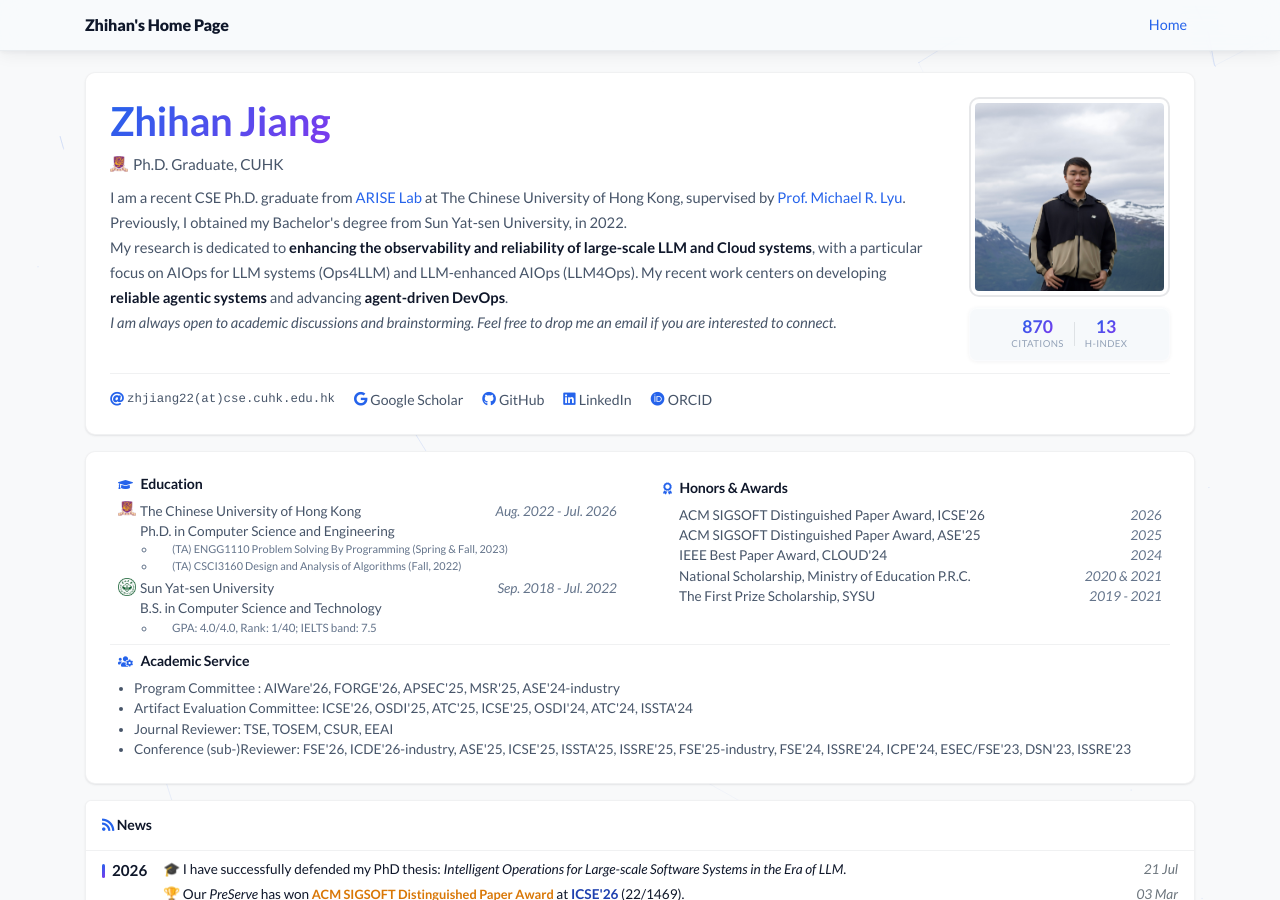
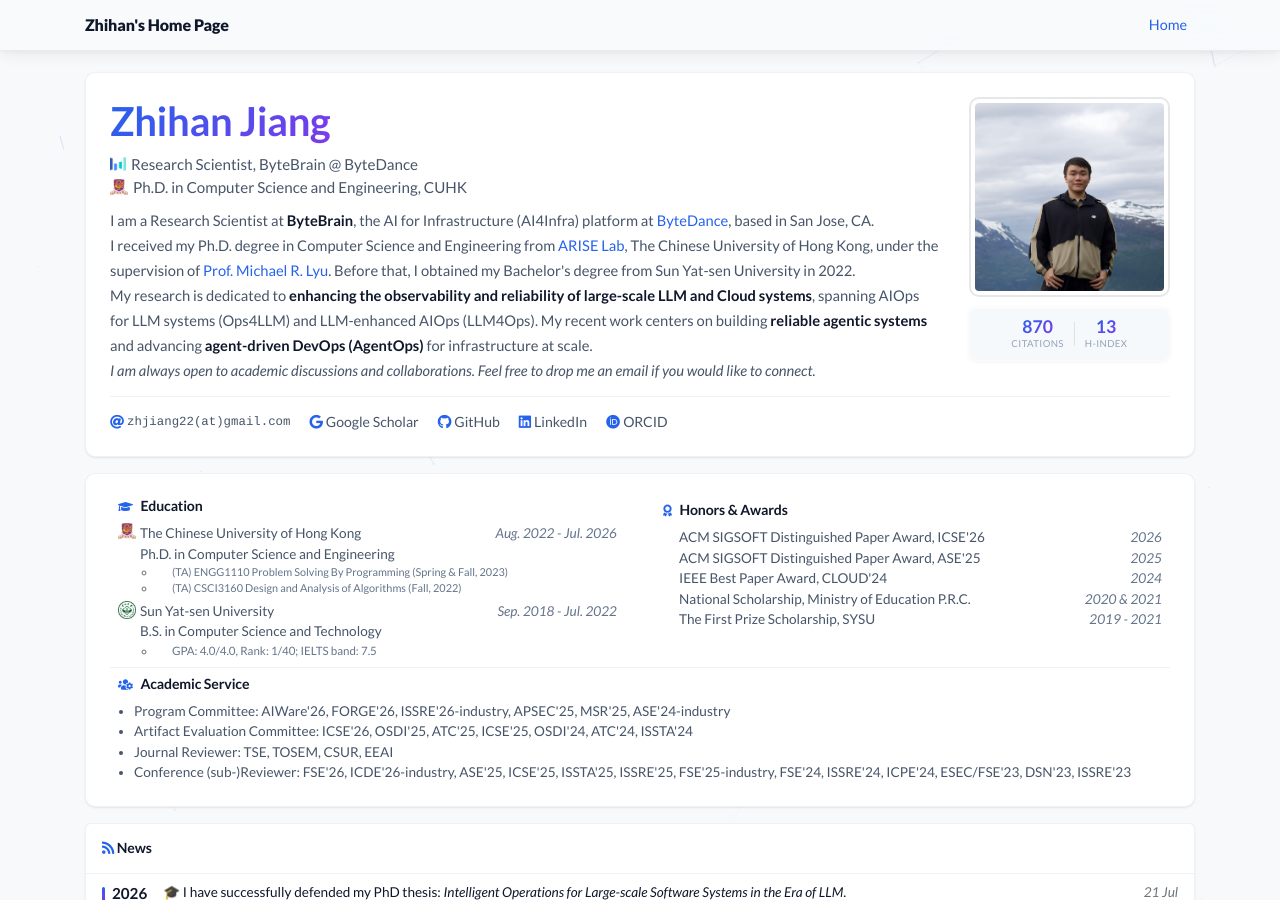
Before and after one commit to zhjiang22/zhjiang22.github.io, a Jekyll site: the page built from index.html, in a window 1280 px wide and 900 px high. Built offline with Jekyll 4.4.1, drawn with Linux system fonts in a browser that asks for light colours; a style sheet for code colours, icons or effects is not loaded.

Commit message:
content: update profile for Research Scientist role at ByteBrain
- Lead position is now Research Scientist, ByteBrain @ ByteDance, with the
  CUHK Ph.D. kept as a second line
- Rewrite the bio: lead with the current role and describe ByteBrain as
  ByteDance's AI for Infrastructure (AI4Infra) platform, label the recent
  work as AgentOps, split the affiliation and education into separate lines
- Switch the contact address to the personal Gmail
- Add ISSRE'26-industry to the Program Committee list

Co-Authored-By: Claude Opus 5 (1M context) <noreply@anthropic.com>

```diff
--- a/_data/profile.yml
+++ b/_data/profile.yml
@@ -3,9 +3,10 @@ secondary_name: ""
 navbar_name: "Zhihan's Home Page"
 
 positions:
-  - '<span class="no-break"><img src="assets/images/badges/CUHK.JPG" alt="The Chinese University of Hong Kong" class="inline-badge"/></span> Ph.D. Graduate, CUHK'
+  - '<span class="no-break"><img src="assets/images/badges/bytedance.png" alt="ByteDance" class="inline-badge"/></span> Research Scientist, ByteBrain @ ByteDance'
+  - '<span class="no-break"><img src="assets/images/badges/CUHK.JPG" alt="The Chinese University of Hong Kong" class="inline-badge"/></span> Ph.D. in Computer Science and Engineering, CUHK'
 
-email: "zhjiang22@cse.cuhk.edu.hk"
+email: "zhjiang22@gmail.com"
 gscholar: 6F85yPcAAAAJ
 github: zhjiang22
 # twitter: zhjiang22
@@ -16,13 +17,16 @@ linkedin: zhjiang22
 orcid: 0009-0003-1988-6219
 
 short_bio: >-
-  I am a recent CSE Ph.D. graduate from <a href="http://ariselab.cse.cuhk.edu.hk/">ARISE Lab</a> at The Chinese University of Hong Kong, supervised by <a href="https://www.cse.cuhk.edu.hk/lyu/">Prof. Michael R. Lyu</a>.
-  Previously, I obtained my Bachelor's degree from Sun Yat-sen University, in 2022.
+  I am a Research Scientist at <b>ByteBrain</b>, the AI for Infrastructure (AI4Infra) platform at <a href="https://www.bytedance.com/">ByteDance</a>, based in San Jose, CA.
   <br>
-  My research is dedicated to <b>enhancing the observability and reliability of large-scale LLM and Cloud systems</b>, with a particular focus on AIOps for LLM systems (Ops4LLM) and LLM-enhanced AIOps (LLM4Ops).
-  My recent work centers on developing <b>reliable agentic systems</b> and advancing <b>agent-driven DevOps</b>.
+  I received my Ph.D. degree in Computer Science and Engineering from <a href="http://ariselab.cse.cuhk.edu.hk/">ARISE Lab</a>, The Chinese University of Hong Kong,
+  under the supervision of <a href="https://www.cse.cuhk.edu.hk/lyu/">Prof. Michael R. Lyu</a>.
+  Before that, I obtained my Bachelor's degree from Sun Yat-sen University in 2022.
   <br>
-  <em>I am always open to academic discussions and brainstorming. Feel free to drop me an email if you are interested to connect.</em>
+  My research is dedicated to <b>enhancing the observability and reliability of large-scale LLM and Cloud systems</b>, spanning AIOps for LLM systems (Ops4LLM) and LLM-enhanced AIOps (LLM4Ops).
+  My recent work centers on building <b>reliable agentic systems</b> and advancing <b>agent-driven DevOps (AgentOps)</b> for infrastructure at scale.
+  <br>
+  <em>I am always open to academic discussions and collaborations. Feel free to drop me an email if you would like to connect.</em>
 
 show_portrait: true
 portrait_url: assets/images/photos/portrait.jpeg
@@ -57,7 +61,7 @@ awards:
   date: 2019 - 2021
 
 service:
-- name: "Program Committee : AIWare'26, FORGE'26, APSEC'25, MSR'25, ASE'24-industry"
+- name: "Program Committee: AIWare'26, FORGE'26, ISSRE'26-industry, APSEC'25, MSR'25, ASE'24-industry"
 - name: "Artifact Evaluation Committee: ICSE'26, OSDI'25, ATC'25, ICSE'25, OSDI'24, ATC'24, ISSTA'24"
 - name: "Journal Reviewer: TSE, TOSEM, CSUR, EEAI"
 - name: >-
```
Also changed, not shown: assets/images/badges/bytedance.png (added).
